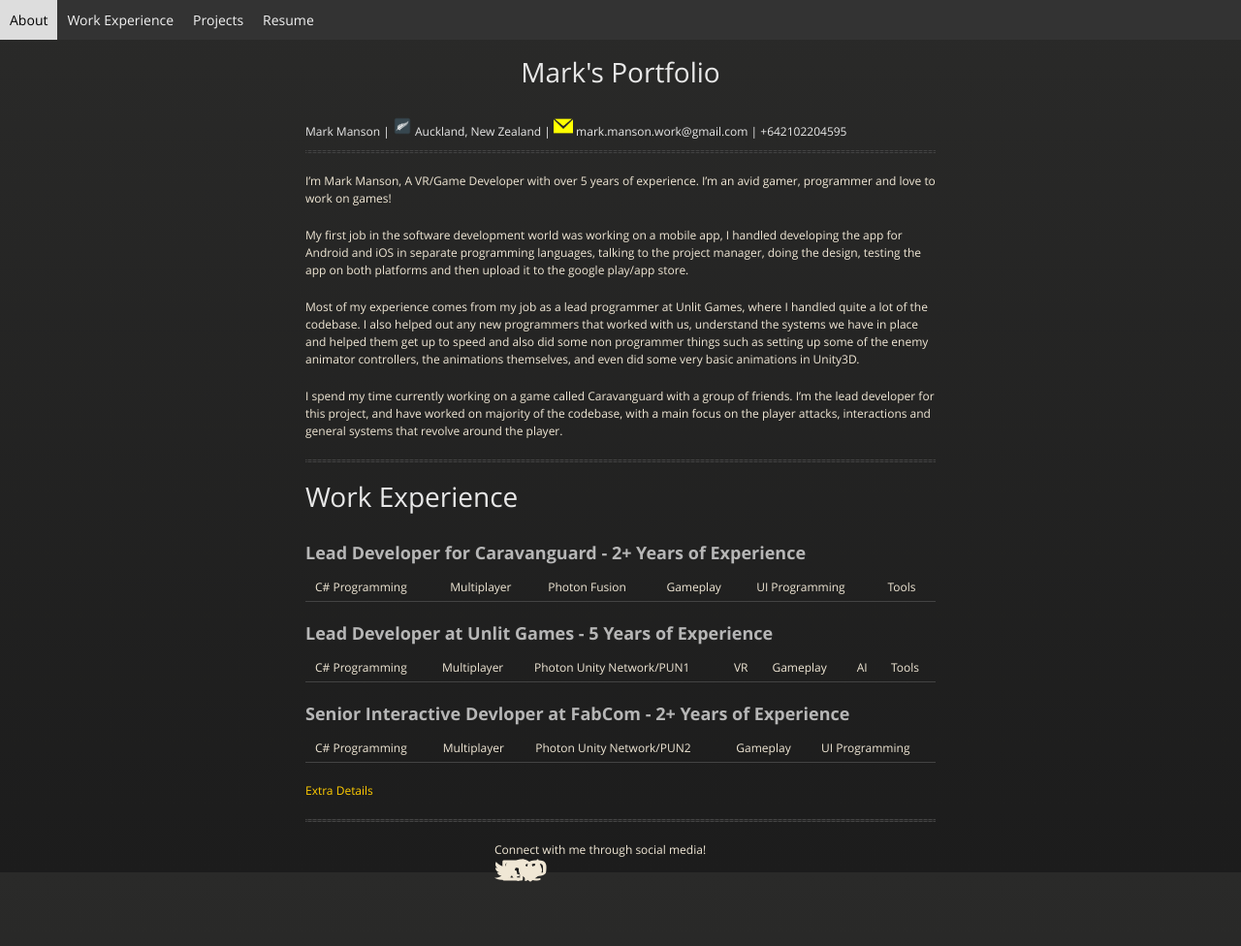
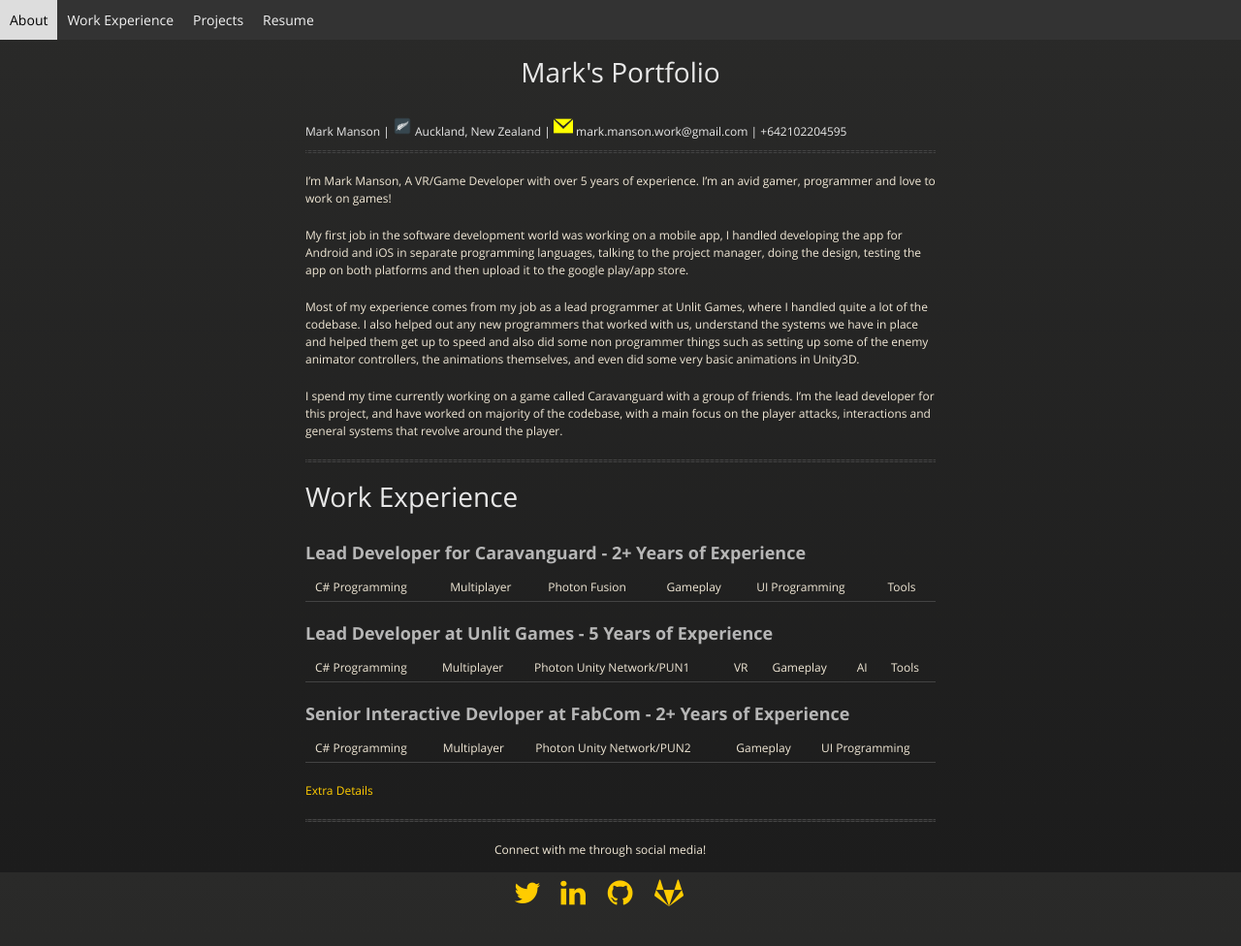
Before and after one commit to f03n1x/f03n1x.github.io, a Jekyll site: the page built from index.md, in a window 1280 px wide. Shown: the whole page at 97% size. Built offline with Jekyll 4.4.1, drawn with Linux system fonts in a browser that asks for light colours; nearby versions of some CDN libraries; our own code applies the rules of GitHub Pages for plain Markdown files; before the commit the page ends 932 px from its top, so only the background shows below that.

Commit message:
Update default.html

```diff
--- a/_layouts/default.html
+++ b/_layouts/default.html
@@ -19,10 +19,9 @@
 	<script type="application/ld+json">
 	{"description":"Mark Manson | Game Developer","url":"https://markmanson.dev/","@type":"WebSite","headline":"Mark Manson Game Developer","name":"Mark Manson | Game Developer","@context":"https://schema.org" }</script>
 	<!-- End Jekyll SEO tag -->
-
 	<meta http-equiv="X-UA-Compatible" content="IE=edge">
     	<link rel="stylesheet" href="{{ '/assets/css/style.css?v=' | append: site.github.build_revision | relative_url }}">
-    <script src='https://kit.fontawesome.com/a076d05399.js' crossorigin='anonymous'></script>
+    	<script src="https://code.jquery.com/jquery-1.12.4.min.js" integrity="sha256-ZosEbRLbNQzLpnKIkEdrPv7lOy9C27hHQ+Xp8a4MxAQ=" crossorigin="anonymous"></script>
     	<script src="{{ '/assets/js/respond.js' | relative_url }}"></script>
     	<!--[if lt IE 9]>
       		<script src="//html5shiv.googlecode.com/svn/trunk/html5.js"></script>
@@ -35,13 +34,11 @@
 	<meta name="keywords" content="Game Developer, VR, Unity, Unity3D, C#, Senior Developer">
     	<meta name="viewport" content="width=device-width, initial-scale=1, user-scalable=no">
 	<link rel="stylesheet" href="https://cdnjs.cloudflare.com/ajax/libs/font-awesome/4.7.0/css/font-awesome.min.css">
-	<script src="https://kit.fontawesome.com/bb074e49dd.js" crossorigin="anonymous"></script>
 	<style>
 		.topnav {
 		  overflow: hidden;
 		  background-color: #333;
 		}
-
 		.topnav a {
 		  float: left;
 		  color: #f2f2f2;
@@ -50,12 +47,10 @@
 		  text-decoration: none;
 		  font-size: 14px;
 		}
-
 		.topnav a:hover {
 		  background-color: #ddd;
 		  color: black;
 		}
-
 		.topnav a.active {
 		  background-color: #04AA6D;
 		  color: white;
@@ -64,11 +59,9 @@
 		  padding: 20px;
 		  font-size: 30px;
 		}
-
 		.fa:hover {
 		  opacity: 0.7;
 		}
-
 		.fa-twitter {
 		  height: 1%;
 		  width: 2%;
@@ -118,11 +111,10 @@
         <div class="center">
             Connect with me through social media!
 			<br>
-			<i href="https://twitter.com/Arcticfoenix" class="fa-brands fa-twitter fa-2x"></i>
-			<i href="https://www.linkedin.com/in/markgeraldmanson/" class="fa-brands fa-linkedin fa-2x"></i>
-			<i href="https://github.com/f03n1x" class="fa-brands fa-github fa-2x"></i>
-			<i href="https://gitlab.com/f03n1x" class="fa-brands fa-gitlab fa-2x"></i>
-			<i href= "https://peoplemaking.games/@f03n1x" class='fab fa-mastodon' style='font-size:24px'></i>
+			<a href="https://twitter.com/Arcticfoenix" class="fa fa-twitter"></a>
+			<a href="https://www.linkedin.com/in/markgeraldmanson/" class="fa fa-linkedin"></a>
+			<a href="https://github.com/f03n1x" class="fa fa-github"></a>
+			<a href="https://gitlab.com/f03n1x" class="fa fa-gitlab"></a>
         </div>
 	  </footer>
     </div>
```
Lines whose indentation alone changed are shown as unchanged.
